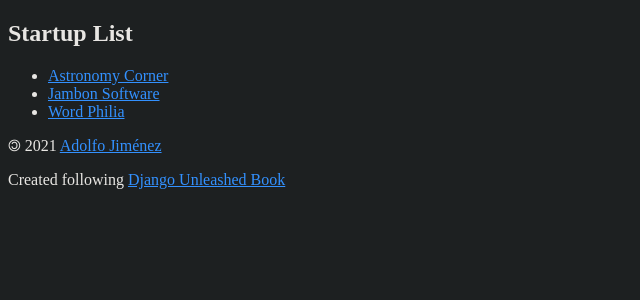
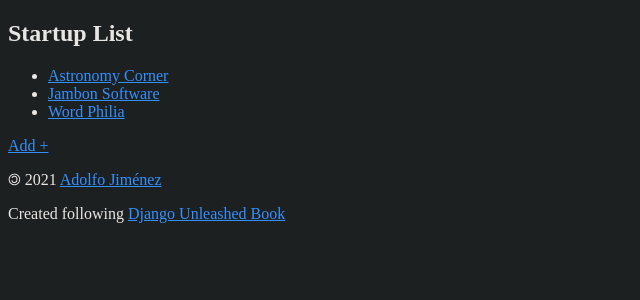
Before and after one commit to adolfojmnz/django-unleashed, a Django app: page /startup/ in a window 1280 px wide. Shown: the part 98-398 px from the top of the page, without its empty margins (0-640 px from the left). Run offline with Django 3.2, Linux system fonts and the light colour scheme; data comes from the database, SQL or seed files in the repository.

Commit message:
Minor changes

```diff
--- a/organizer/models.py
+++ b/organizer/models.py
@@ -36,7 +36,7 @@ class Startup(models.Model):
     name         = models.CharField(max_length=31)
     slug         = models.SlugField()
     description  = models.TextField()
-    founded_date = models.DateField()
+    founded_date = models.DateField(help_text='Date format: DD/MM/YYYY')
     contact      = models.EmailField(max_length=254)
     website      = models.URLField()
     tags         = models.ManyToManyField(Tag)
@@ -77,5 +77,5 @@ class NewsLink(models.Model):
         ordering      = ['-pub_date']
         get_latest_by = 'pub_date'
 
-	def __str__(self):
-		return f'{self.title} >> {self.startup}'
+    def __str__(self):
+        return f'{self.title} >> {self.startup}'
--- a/organizer/templates/organizer/startup_list.html
+++ b/organizer/templates/organizer/startup_list.html
@@ -21,4 +21,7 @@
 	<li><em>There are no startups availables.</em></li>
 	{% endfor %}
 </ul>
+<p>
+	<a href="{% url 'startup_create' %}">Add +</a>
+</p>
 {% endblock %}
```
